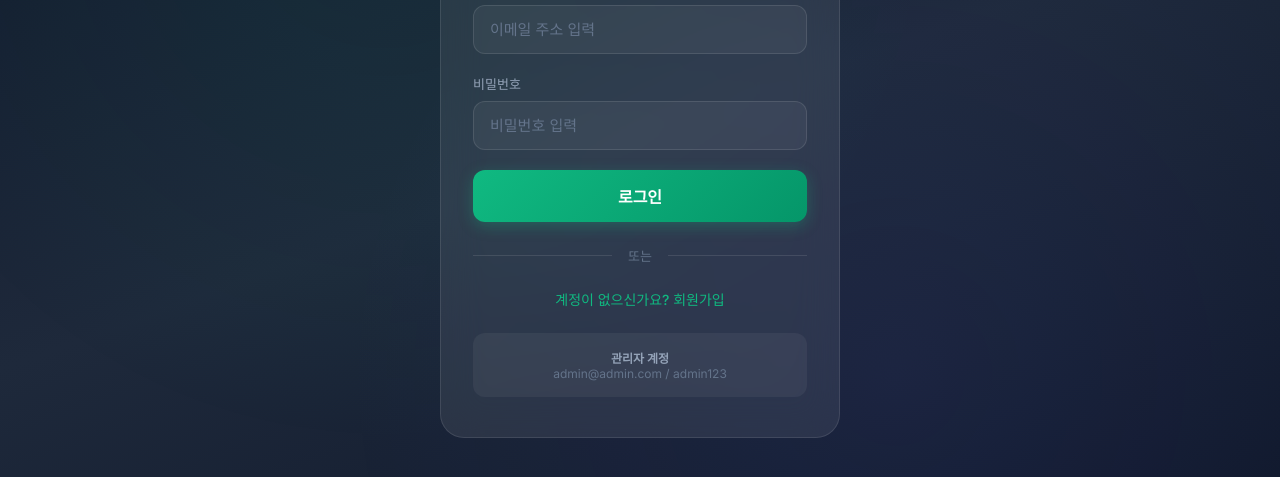
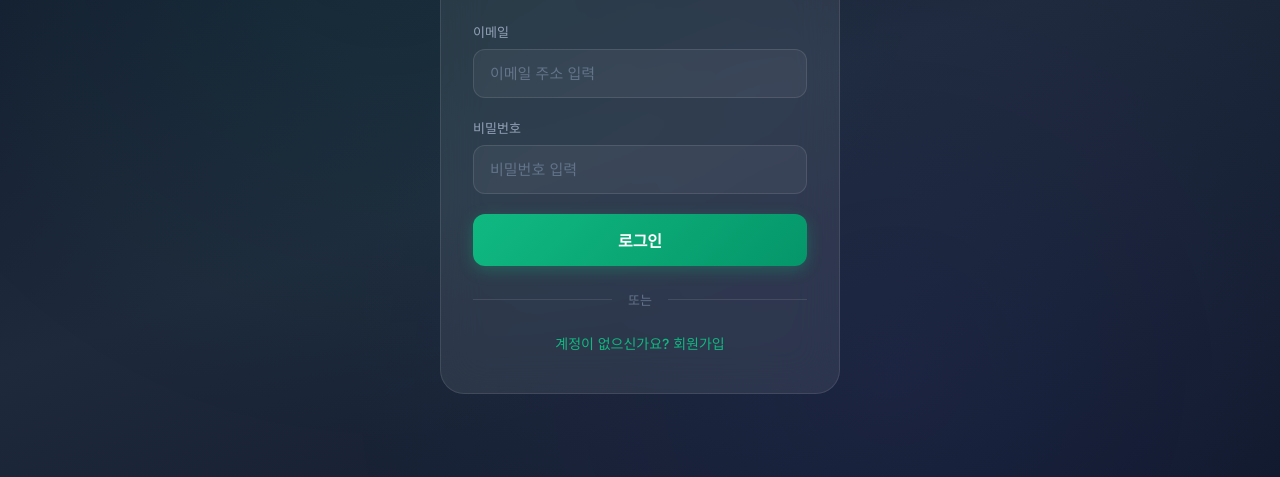
Before and after one commit to YM1393/AI_Walk_Test, a website: page login.html in a window 1280 px wide. Shown: the part 263-740 px from the top of the page. Drawn offline with nearby package versions, Linux system fonts and the light colour scheme.

Commit message:
Hide admin credentials from login page

```diff
--- a/login.html
+++ b/login.html
@@ -194,20 +194,6 @@
             display: none;
         }
 
-        .admin-hint {
-            background: var(--bg-card);
-            border-radius: 12px;
-            padding: 16px;
-            margin-top: 24px;
-            font-size: 12px;
-            color: var(--text-muted);
-            text-align: center;
-        }
-
-        .admin-hint strong {
-            color: var(--text-secondary);
-        }
-
         .loading {
             display: none;
             text-align: center;
@@ -266,10 +252,6 @@
                 <a href="signup.html">계정이 없으신가요? 회원가입</a>
             </div>
 
-            <div class="admin-hint">
-                <strong>관리자 계정</strong><br>
-                admin@admin.com / admin123
-            </div>
         </div>
     </div>
 
```
